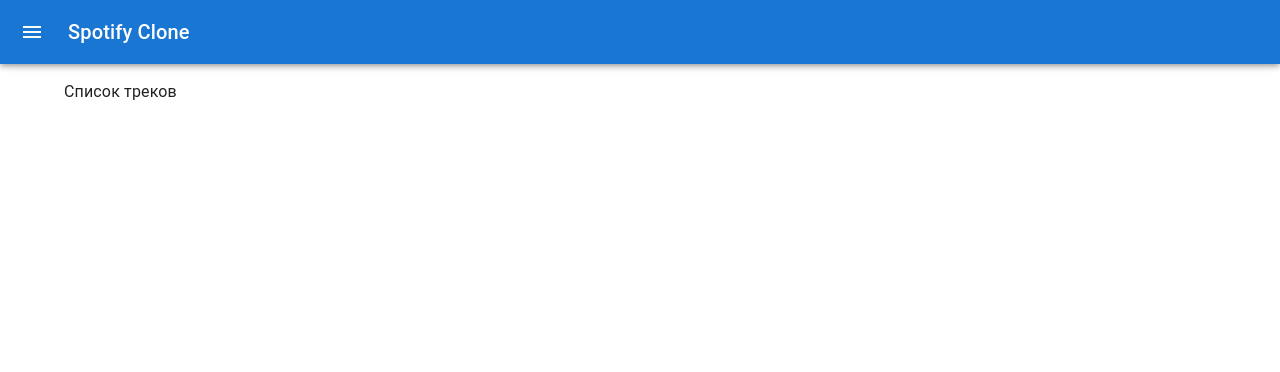
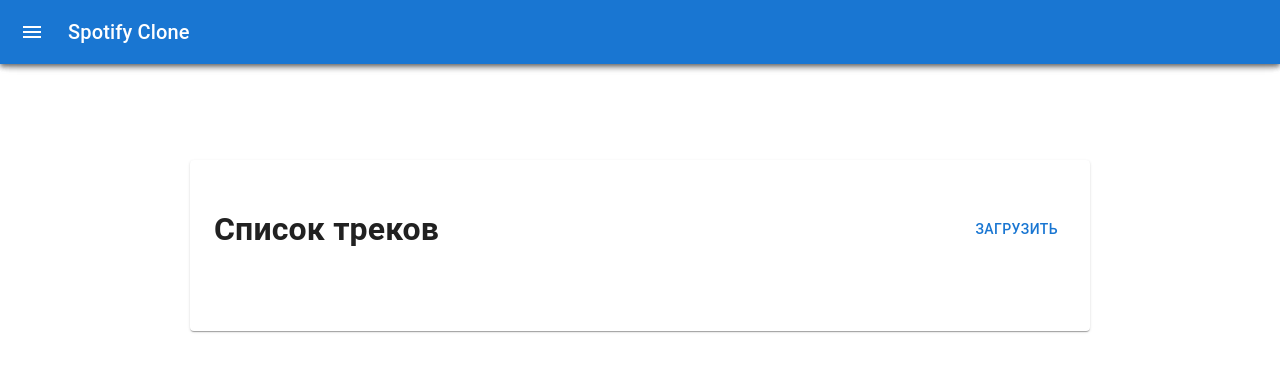
Before and after one commit to PainkillerJS/sporify-client-study, a Next.js app: page /tracks in a window 1280 px wide. Shown: the top 372 px of the page. Built offline with nearby package versions, Linux system fonts and the light colour scheme.

Commit message:
feat: page with trakc`s page was create

```diff
--- /dev/null
+++ b/app/components/screens/TracksListScreen/index.tsx
@@ -0,0 +1,33 @@
+import { useRouter } from "next/router";
+
+import { Box, Button, Card, Grid } from "@mui/material";
+
+import TracksList from "@ui/TracksList";
+import MainLayout from "@ui/Layout/MainLayout";
+
+import type { FC } from "react";
+
+const TracksListScreen: FC = () => {
+  const router = useRouter();
+
+  const handleGoToLoadedTracks = () => router.push("/tracks/create");
+
+  return (
+    <MainLayout>
+      <Grid container justifyContent="center">
+        <Card style={{ width: 900 }}>
+          <Box p={3}>
+            <Grid container justifyContent="space-between">
+              <h1>Список треков</h1>
+              <Button onClick={handleGoToLoadedTracks}>Загрузить</Button>
+            </Grid>
+          </Box>
+
+          <TracksList />
+        </Card>
+      </Grid>
+    </MainLayout>
+  );
+};
+
+export default TracksListScreen;
--- /dev/null
+++ b/app/components/ui/TrackItem/index.tsx
@@ -0,0 +1,19 @@
+import type { FC } from "react";
+import type { TrackModel } from "@shared/model/track.model";
+
+interface TrackItemProps {
+  track: TrackModel;
+  isActive?: boolean;
+}
+
+const TrackItem: FC<TrackItemProps> = ({ track, isActive }) => {
+  const { name } = track;
+
+  return <div>{name}</div>;
+};
+
+TrackItem.defaultProps = {
+  track: {} as TrackModel
+};
+
+export default TrackItem;
--- /dev/null
+++ b/app/components/ui/TracksList/index.tsx
@@ -0,0 +1,27 @@
+import { Box, Grid } from "@mui/material";
+import TrackItem from "@ui/TrackItem";
+
+import type { FC } from "react";
+import type { TrackModel } from "@shared/model/track.model";
+
+interface TracksListProps {
+  tracks: TrackModel[];
+}
+
+const TracksList: FC<TracksListProps> = ({ tracks }) => {
+  return (
+    <Grid container direction="column">
+      <Box p={2}>
+        {tracks.map((track) => (
+          <TrackItem key={track.name} track={track} />
+        ))}
+      </Box>
+    </Grid>
+  );
+};
+
+TracksList.defaultProps = {
+  tracks: []
+};
+
+export default TracksList;
--- /dev/null
+++ b/app/shared/model/comment.model.ts
@@ -0,0 +1,5 @@
+export interface CommentModel {
+  _id: string;
+  username: string;
+  text: string;
+}
--- a/next.config.js
+++ b/next.config.js
@@ -1,4 +1,4 @@
 /** @type {import('next').NextConfig} */
 module.exports = {
-  reactStrictMode: true,
-}
+  reactStrictMode: true
+};
--- a/pages/index.tsx
+++ b/pages/index.tsx
@@ -1,4 +1,4 @@
-import MainScreen from "@screens/MainScreen/MainScreen";
+import MainScreen from "@screens/MainScreen";
 
 import type { NextPage } from "next";
 
--- a/pages/tracks/index.tsx
+++ b/pages/tracks/index.tsx
@@ -1,7 +1,9 @@
+import TracksListScreen from "@screens/TracksListScreen";
+
 import type { NextPage } from "next";
 
 const TracksPage: NextPage = () => {
-  return <div>Список треков</div>;
+  return <TracksListScreen />;
 };
 
 export default TracksPage;
```
Also changed, not shown: app/shared/model/track.model.ts (added, +12 -0 lines), pages/tracks/create.tsx (added, +7 -0 lines), app/components/screens/MainScreen/index.tsx (renamed from app/components/screens/MainScreen/MainScreen.tsx), app/components/ui/NavBar/navbar.constants.ts (renamed from app/components/ui/NavBar/navbar.constants.tsx), app/components/ui/NavBar/navbar.utils.ts (renamed from app/components/ui/NavBar/navbar.utils.tsx).
